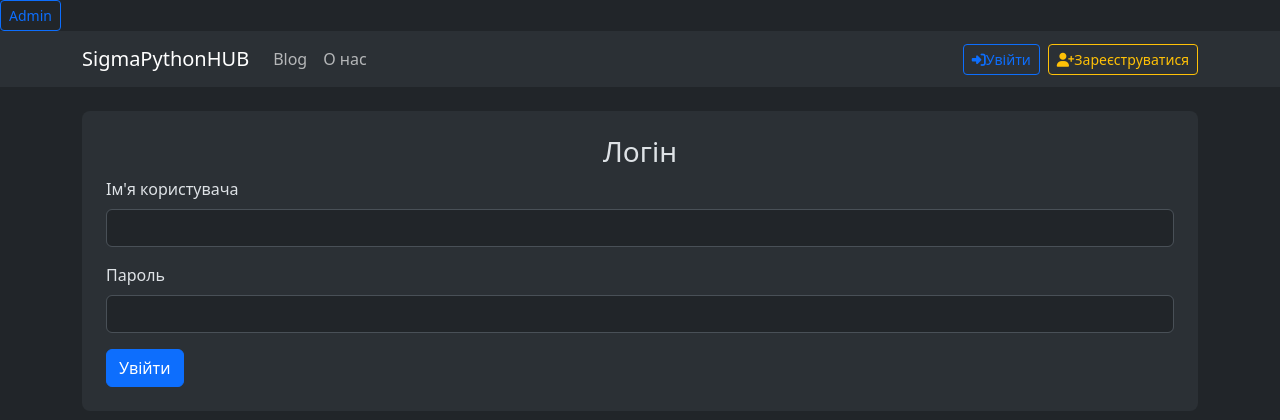
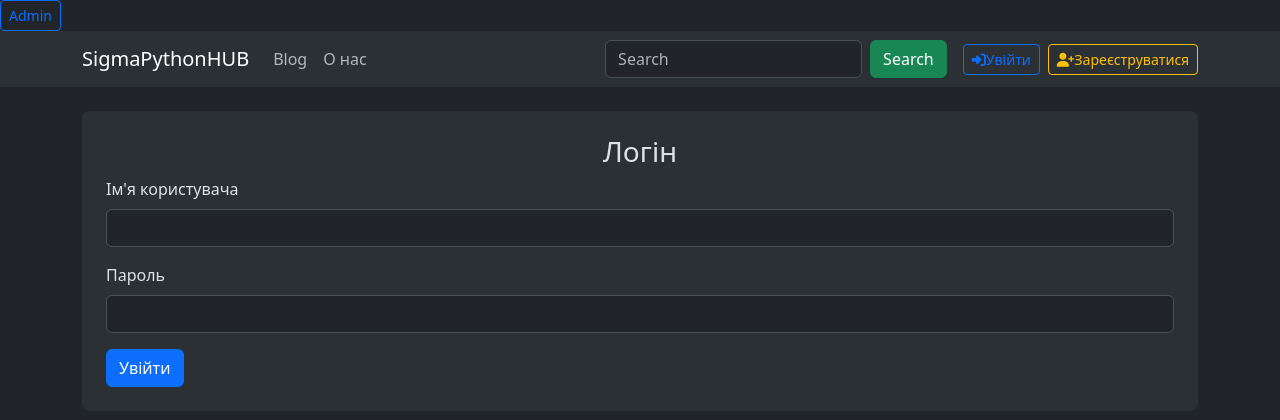
Before and after one commit to Dotpakc/SigmaPythonHub, a Django app: page /members/login/?next=/blog/1/edit/ in a window 1280 px wide. Shown: the top 420 px of the page. Run offline with Django 5.2, Linux system fonts and the light colour scheme; parts of the project's set-up code (start-up, migrations or seed data) failed here and were passed over; some libraries are stand-ins or nearby versions.

Commit message:
Search Post

```diff
--- a/apps/blog/urls.py
+++ b/apps/blog/urls.py
@@ -6,8 +6,6 @@ app_name = 'blog'
 
 urlpatterns = [
     path('', views.index, name='index'),
-
-    path('search/', views.search, name='search'),
 
     path('<int:post_id>/', views.post, name='post'),
     path('create/', views.create, name='create'),
--- a/templates/include_block/_main_navbar.html
+++ b/templates/include_block/_main_navbar.html
@@ -19,11 +19,11 @@
 
 
         </ul>
-        <!-- <form class="d-flex" role="search">
-          <input class="form-control me-2" type="search" placeholder="Search" aria-label="Search">
+        <form class="d-flex" role="search" method="get" action="{% url 'blog:index' %}">
+          <input class="form-control me-2" type="search" placeholder="Search" aria-label="Search" name="q">
           <button class="btn btn-success" type="submit">Search</button>
-        </form> -->
-        <div class="d-flex gap-2">
+        </form>
+        <div class="d-flex gap-2 ms-3">
           {% if user.is_authenticated %}
           <div class="dropdown text-end">
             <a href="" class="d-block link-body-emphasis text-decoration-none dropdown-toggle" data-bs-toggle="dropdown" aria-expanded="false">
```
Also changed, not shown: apps/blog/views.py (+11 -3 lines).
